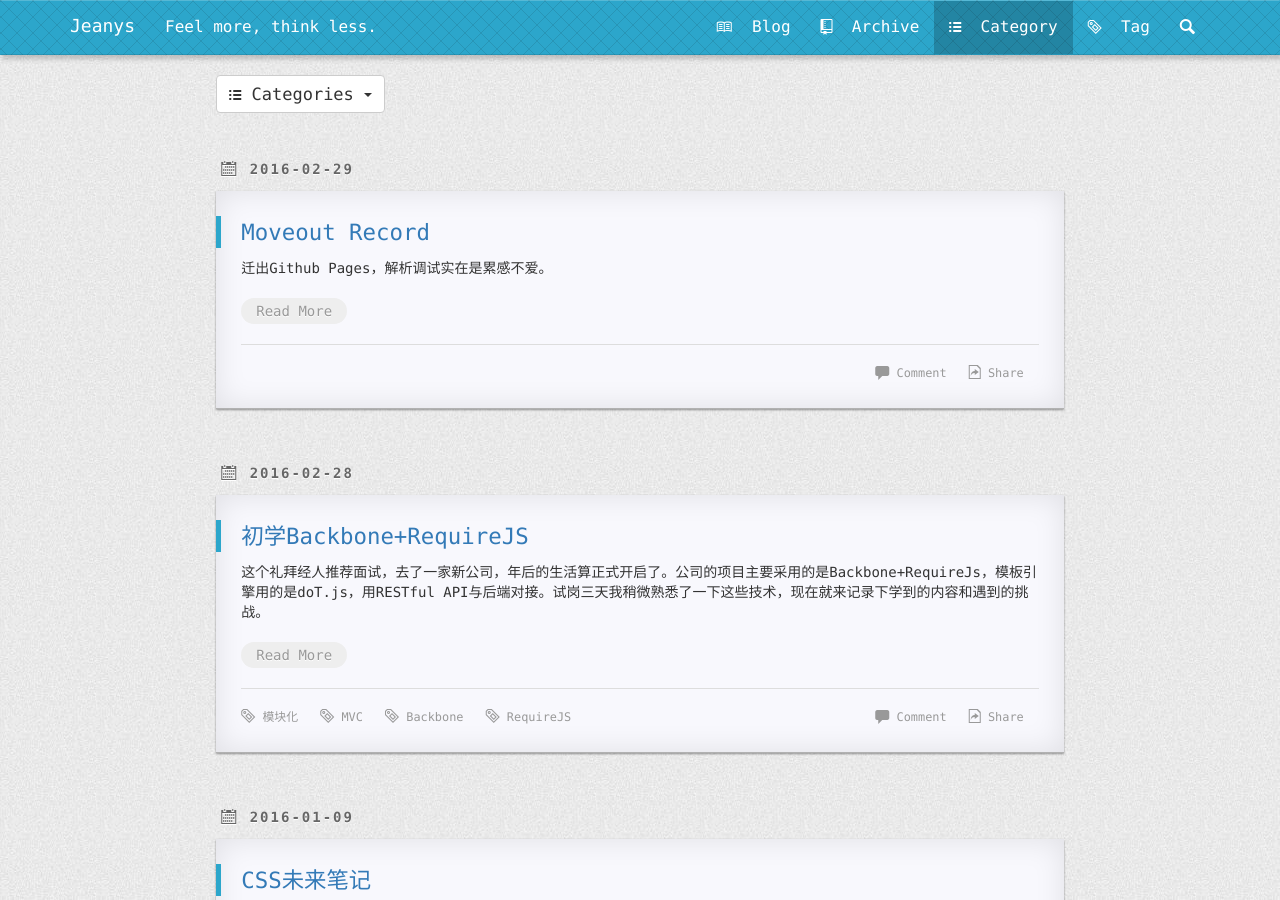
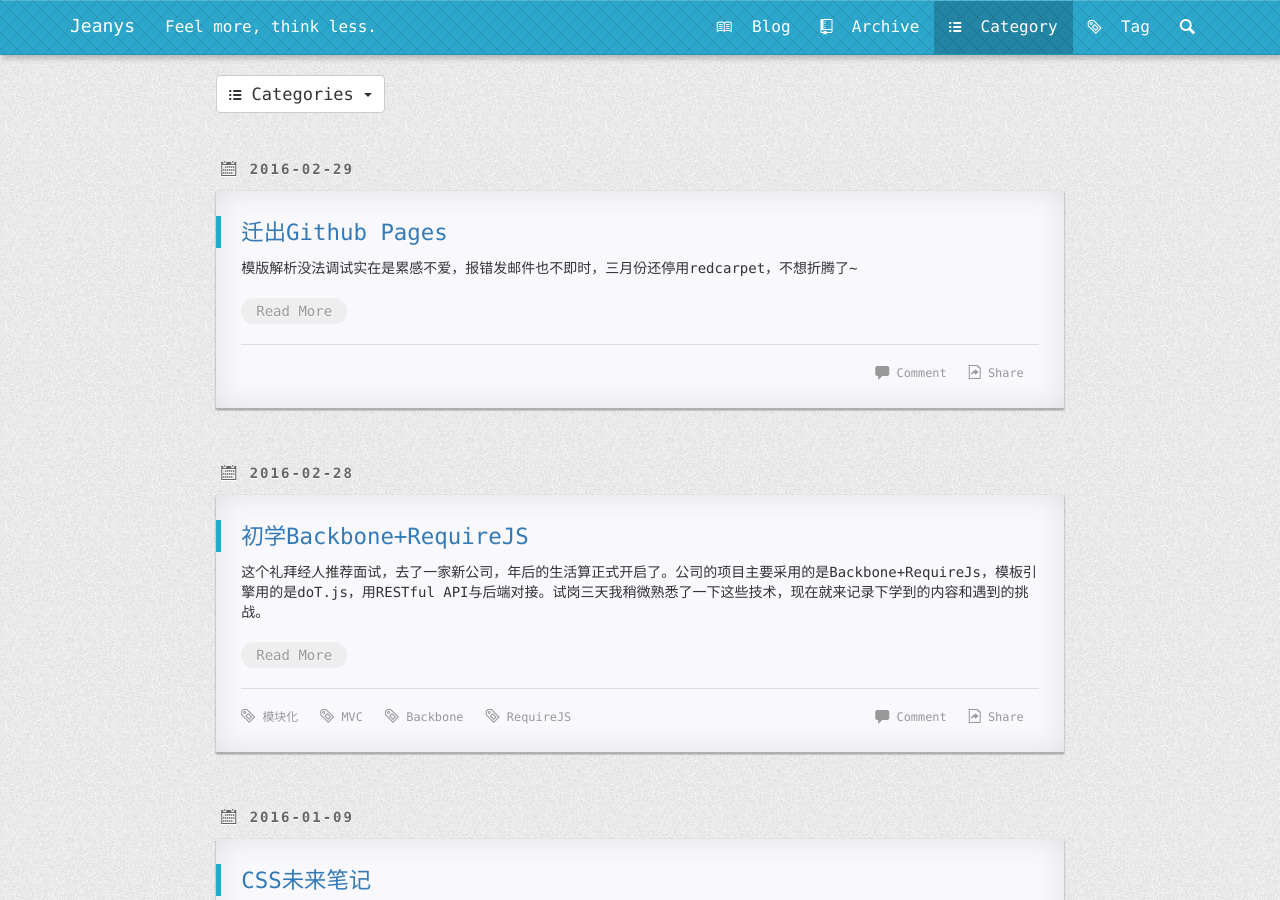
Before and after one commit to jeanys/jeanys.github.io, a Jekyll site: the page built from pages/2category.html, in a window 1280 px wide and 900 px high. Built offline with Jekyll 4.4.1, drawn with Linux system fonts in a browser that asks for light colours; nearby versions of some CDN libraries; Markdown is read by kramdown in place of the engine named in the settings.

Commit message:
Update 2016-2-29-moveout-record.md

```diff
--- a/_posts/2016-2-29-moveout-record.md
+++ b/_posts/2016-2-29-moveout-record.md
@@ -1 +1,8 @@
-迁出Github Pages，解析调试实在是累感不爱。
+---
+layout: post
+title: 迁出Github Pages
+tags:
+categories: 随笔
+---
+
+模版解析没法调试实在是累感不爱，报错发邮件也不即时，三月份还停用redcarpet，不想折腾了~
```
